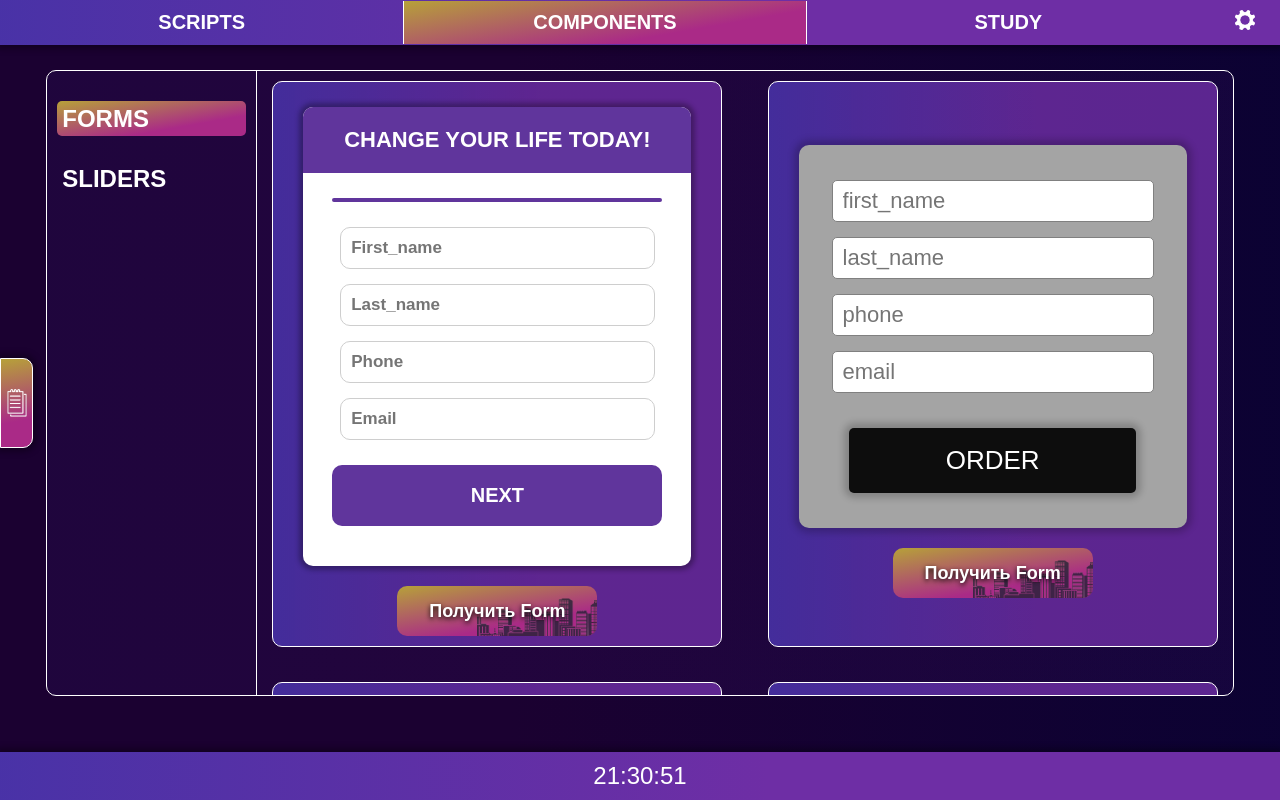
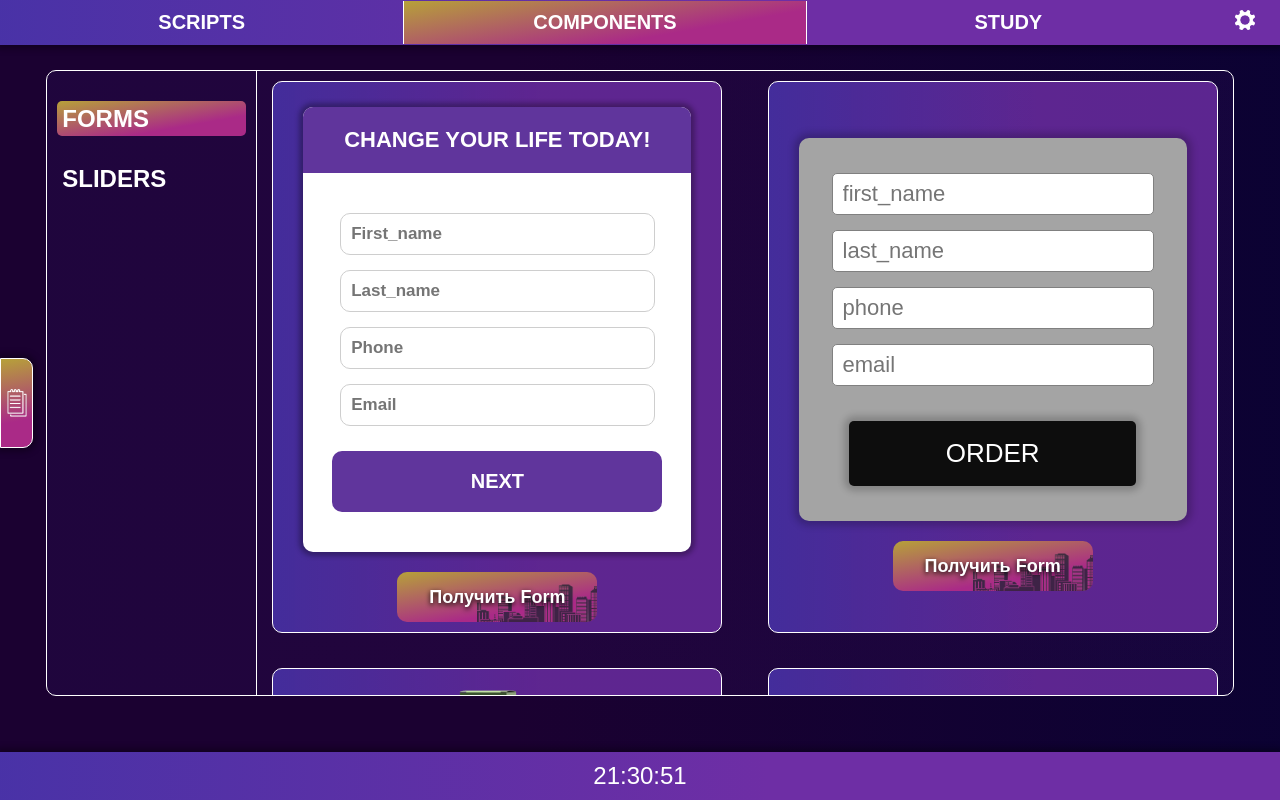
Before and after one commit to ProteinoviyCoder/ScriptHelper2, a React (Vite) app: page /ScriptHelper2/components in a window 1280 px wide. Built offline with nearby package versions, Linux system fonts and the light colour scheme.

Commit message:
new-form1

```diff
--- a/src/data/ExampleForms/ExampleForms.jsx
+++ b/src/data/ExampleForms/ExampleForms.jsx
@@ -175,7 +175,6 @@ export const ExampleForms = {
           <p className={styles["my-title-form-1122"]}>
             CHANGE YOUR LIFE TODAY!
           </p>
-          <hr className={styles["my-hr-form-1122"]} />
           <input
             name="first_name"
             type="text"
--- a/src/data/ExampleForms/ExampleForms.module.scss
+++ b/src/data/ExampleForms/ExampleForms.module.scss
@@ -222,15 +222,10 @@
   padding: 20px 0px !important;
   border-top-left-radius: 10px !important;
   border-top-right-radius: 10px !important;
-  margin-bottom: 25px !important;
+  margin-bottom: 40px !important;
   font-size: 22px !important;
 }
-.my-hr-form-1122 {
-  border: 2px solid #60359c !important;
-  width: 85% !important;
-  margin-bottom: 25px !important;
-  border-radius: 100px !important;
-}
+
 .my-input-form-1122 {
   width: 81% !important;
   margin-bottom: 15px !important;
--- a/src/data/ObjectComponent.js
+++ b/src/data/ObjectComponent.js
@@ -420,15 +420,10 @@ export const componentsForCopy = {
         padding: 20px 0px !important;
         border-top-left-radius: 10px !important;
         border-top-right-radius: 10px !important;
-        margin-bottom: 25px !important;
+        margin-bottom: 40px !important;
         font-size: 22px !important;
       }
-      .my-hr-form-1122 {
-        border: 2px solid #60359c !important;
-        width: 85% !important;
-        margin-bottom: 25px !important;
-        border-radius: 100px !important;
-      }
+
       .my-input-form-1122 {
         width: 81% !important;
         margin-bottom: 15px !important;
@@ -465,7 +460,7 @@ export const componentsForCopy = {
       method="POST"
     >
       <p class="my-title-form-1122">CHANGE YOUR LIFE TODAY!</p>
-      <hr class="my-hr-form-1122" />
+
       <input
         name="first_name"
         type="text"
```
Also changed, not shown: 5 other files (tests, documents, lock files or other folders).
